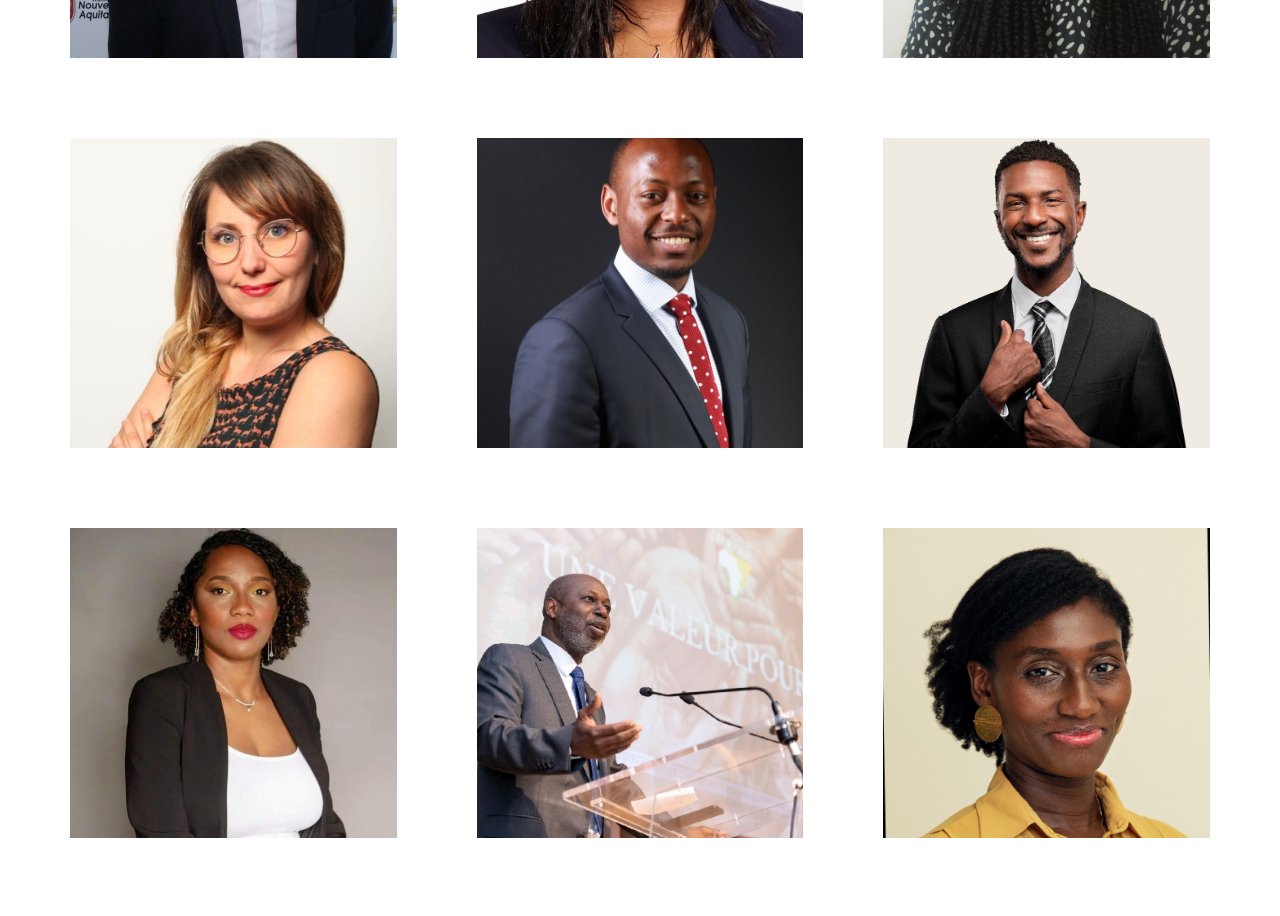
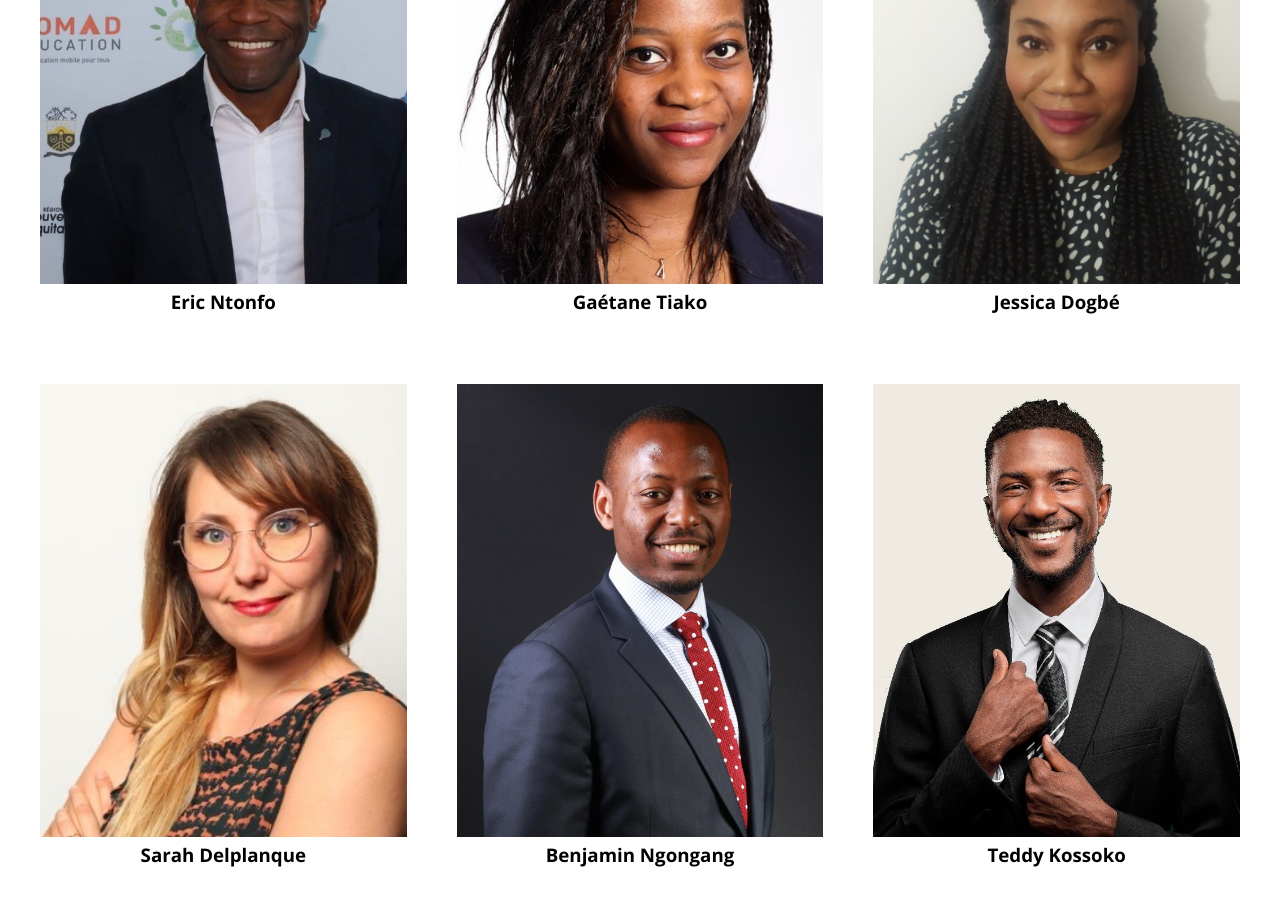
Before and after one commit to LucileBch/fiatope-invest, a React (Create React App) app: page / in a window 1280 px wide. Shown: the part 4980-5896 px from the top of the page. Built offline with nearby package versions, Linux system fonts and the light colour scheme.

Commit message:
Adding names to team members

```diff
--- a/src/components/Team.jsx
+++ b/src/components/Team.jsx
@@ -1,4 +1,7 @@
 // TEAM SECTION COMPONENT
+
+// Importing component
+import CardTeam from './CardTeam';
 
 // Importing assets
 import Picture1 from '../assets/photo_equipe_1.jpeg';
@@ -58,41 +61,69 @@ function Team() {
             <div className="team-pictures">
                 <h2>Notre équipe ?</h2>
                 <div className="pictures-people">
-                    <img
-                        src={Picture1}
-                        alt="photo du premier membre de l'équipe"
+                    <CardTeam
+                        image={<img src={Picture1} alt="photo d'Eric Ntonfo" />}
+                        name="Eric Ntonfo"
                     />
-                    <img
-                        src={Picture2}
-                        alt="photo du deuxième membre de l'équipe"
+                    <CardTeam
+                        image={
+                            <img src={Picture2} alt="photo de Gaétane Tiako" />
+                        }
+                        name="Gaétane Tiako"
                     />
-                    <img
-                        src={Picture3}
-                        alt="photo du troisème membre de l'équipe"
+                    <CardTeam
+                        image={
+                            <img src={Picture3} alt="photo de Jessica Dogbé" />
+                        }
+                        name="Jessica Dogbé"
                     />
+                    <CardTeam
+                        image={
                             <img
                                 src={Picture4}
-                        alt="photo du quatrième membre de l'équipe"
+                                alt="photo de Sarah Delplanque"
                             />
+                        }
+                        name="Sarah Delplanque"
+                    />
+                    <CardTeam
+                        image={
                             <img
                                 src={Picture5}
-                        alt="photo du cinquième membre de l'équipe"
+                                alt="photo de Benjamin Ngongang"
                             />
-                    <img
-                        src={Picture6}
-                        alt="photo du sixième membre de l'équipe"
+                        }
+                        name="Benjamin Ngongang"
                     />
-                    <img
-                        src={Picture7}
-                        alt="photo du septième membre de l'équipe"
+                    <CardTeam
+                        image={
+                            <img src={Picture6} alt="photo de Teddy Kossoko" />
+                        }
+                        name="Teddy Kossoko"
                     />
+                    <CardTeam
+                        image={
+                            <img src={Picture7} alt="photo de Neia Monteiro" />
+                        }
+                        name="Neia Monteiro"
+                    />
+                    <CardTeam
+                        image={
                             <img
                                 src={Picture8}
-                        alt="photo du huitième membre de l'équipe"
+                                alt="photo de Youssouf Camara"
                             />
+                        }
+                        name="Youssouf Camara"
+                    />
+                    <CardTeam
+                        image={
                             <img
                                 src={Picture9}
-                        alt="photo du neuvième membre de l'équipe"
+                                alt="photo de Laurence Elong Mbassi"
+                            />
+                        }
+                        name="Laurence Elong Mbassi"
                     />
                 </div>
             </div>
--- a/src/styles/Team.css
+++ b/src/styles/Team.css
@@ -10,7 +10,7 @@
 .team-solution,
 .team-pictures {
     text-align: center;
-    margin: 80px 20px;
+    margin: 150px 20px;
 }
 
 .team-informations h2,
@@ -35,15 +35,15 @@
 
 .pictures-people img {
     width: 100%;
-    height: 310px;
+    height: 100%;
     object-fit: cover;
 }
 
 .pictures-people {
     display: grid;
     grid-template-columns: repeat(3, 1fr);
-    gap: 80px;
-    margin: 30px 50px;
+    gap: 100px 50px;
+    margin: 30px 20px;
 }
 
 /* Tablet max-width 1024px */
@@ -58,14 +58,15 @@
     .team-solution p {
         font-size: 16px;
     }
-
-    .pictures-people img {
-        height: 200px;
-    }
 }
 
 /* Mobile max-width 767px */
 @media screen and (max-width: 767px) {
+    .team-pictures {
+        margin-left: 0;
+        margin-right: 0;
+    }
+
     .team-informations h2,
     .team-solution h2,
     .team-pictures h2 {
@@ -81,11 +82,6 @@
     .pictures-people {
         display: flex;
         flex-direction: column;
-        gap: 30px;
         margin: 30px 20px;
     }
-
-    .pictures-people img {
-        height: 300px;
-    }
 }
```
Lines whose indentation alone changed are shown as unchanged.
